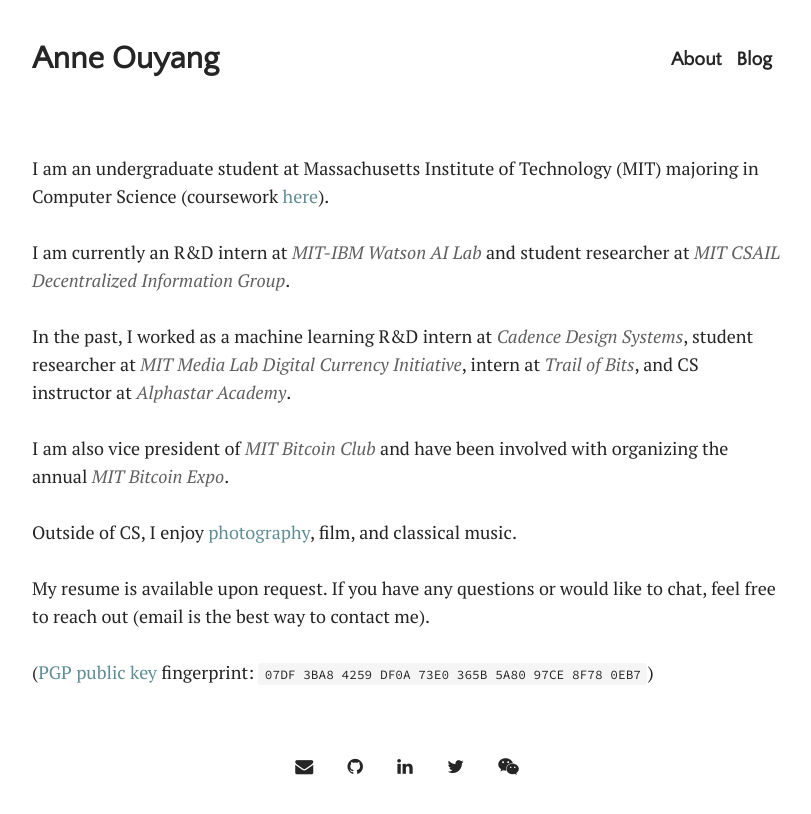
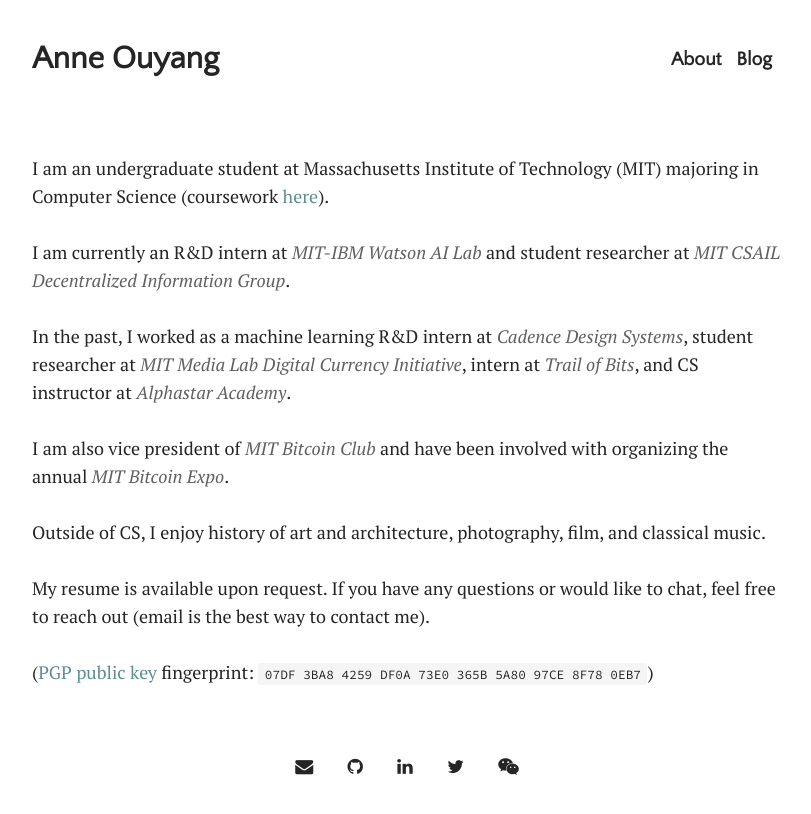
Before and after one commit to anneouyang/anneouyang.github.io, a Jekyll site: the page built from index.html, in a window 1280 px wide. Shown: the top 814 px of the page, without its empty margins (233-1044 px from the left). Built offline with Jekyll 4.4.1, drawn with Linux system fonts in a browser that asks for light colours; some web fonts are replaced; the list of posts is cut into pages by our own code.

Commit message:
update home

```diff
--- a/_layouts/home.html
+++ b/_layouts/home.html
@@ -13,7 +13,7 @@ In the past, I worked as a machine learning R&D intern at <a href="https://www.c
 
 I am also vice president of <a href="https://bitcoin.mit.edu/" class="orgs" target="_blank">MIT Bitcoin Club</a> and have been involved with organizing the annual <a href="https://mitbitcoinexpo.org/" target="_blank" class="orgs">MIT Bitcoin Expo</a>. <br><br>
 
-Outside of CS, I enjoy <a href="https://www.instagram.com/ouyanne/" target="_blank">photography</a>, film, and classical music. <br><br>
+Outside of CS, I enjoy history of art and architecture, photography, film, and classical music. <br><br>
 
 My resume is available upon request. If you have any questions or would like to chat, feel free to reach out (email is the best way to contact me). <br><br>
 
```
